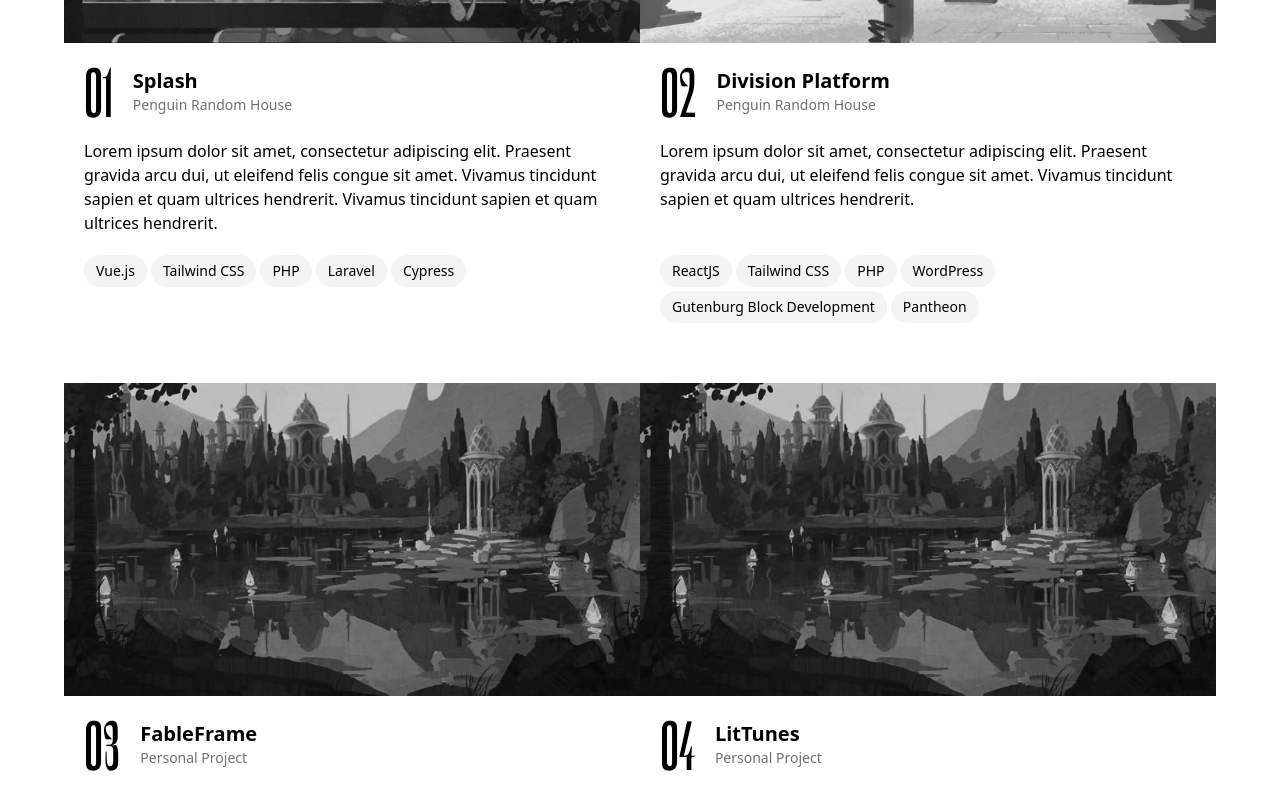
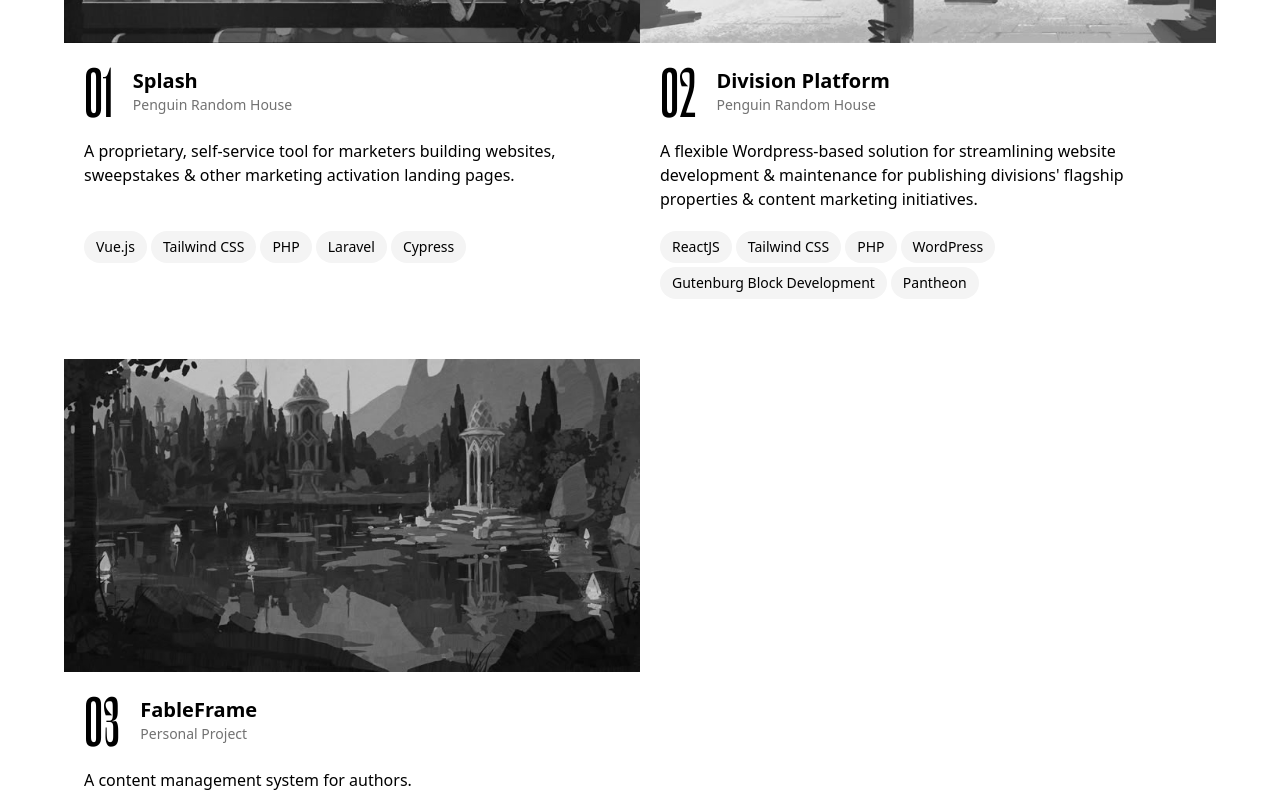
Before and after one commit to jadedeo/jade-portfolio, a React (Create React App) app: page /jade-portfolio/development in a window 1280 px wide. Shown: the part 560-1356 px from the top of the page. Built offline with nearby package versions, Linux system fonts and the light colour scheme.

Commit message:
more prh wip

```diff
--- a/src/components/TextImage.js
+++ b/src/components/TextImage.js
@@ -19,7 +19,7 @@ const TextImage = ({
 		>
 			<motion.div
 				// whileHover={{ scale: 1.05 }}
-				className={`cursor-pointer w-full h-full max-h-[600px] overflow-hidden p-9 bg-gray-100 place-content-center ${
+				className={`w-full h-full max-h-[600px] overflow-hidden p-9 bg-gray-100 place-content-center ${
 					imagePlacement === "right" ? "order-1" : "order-[-1]"
 				}`}
 			>
--- a/src/pages/Design.js
+++ b/src/pages/Design.js
@@ -25,7 +25,7 @@ const Design = () => {
 
 				<section
 					id="design-projects-list"
-					className="grid sm:grid-cols-2 grid-cols-1 gap-y-10 py-5 max-w-screen-xl mx-auto"
+					className="grid md:grid-cols-2 grid-cols-1 gap-y-10 py-5 max-w-screen-xl mx-auto"
 				>
 					{designProjectList.map((project, index) => {
 						return (
--- a/src/pages/Development.js
+++ b/src/pages/Development.js
@@ -19,7 +19,7 @@ const Development = () => {
 
 				<section
 					id="design-projects-list"
-					className="grid sm:grid-cols-2 grid-cols-1 gap-y-10 py-5 max-w-screen-xl mx-auto"
+					className="grid md:grid-cols-2 grid-cols-1 gap-y-10 py-5 max-w-screen-xl mx-auto"
 				>
 					{devProjectList.map((project, index) => {
 						return (
--- a/src/pages/DivisionPlatform.js
+++ b/src/pages/DivisionPlatform.js
@@ -38,7 +38,7 @@ const DivisionPlatform = () => {
 				<div className="flex flex-col gap-[100px] px-[5%] mt-[100px]">
 					<FadeSnapSection>
 						<section className="py-[50px] w-full max-w-screen-lg mx-auto ">
-							<div className="grid grid-cols-[1fr,1fr,2fr] sm:flex-nowrap gap-x-[5%] gap-y-14">
+							<div className="grid md:grid-cols-[1fr,1fr,2fr]  grid-cols-[1fr,1fr] sm:flex-nowrap gap-x-[5%] gap-y-14">
 								<div className="min-w-fit">
 									<h3 className="text-xl font-bold mb-2">
 										Role
@@ -70,26 +70,30 @@ const DivisionPlatform = () => {
 
 					<FadeSnapSection>
 						<section className="w-full max-w-screen-lg mx-auto my-10 flex flex-col gap-5">
-							<TextGroup
-								heading="Purpose + Impact"
-								subheading="In-house tech support & decreasing digital footprint"
-							>
+							<TextGroup heading="overall impact">
 								<p>
-									Lorem ipsum dolor sit amet, consectetur
-									adipiscing elit. Praesent gravida arcu dui,
-									ut eleifend felis congue sit amet. Vivamus
-									tincidunt sapien et quam ultrices hendrerit.
-									Vivamus tincidunt sapien et quam ultrices
-									hendrerit. Lorem ipsum dolor sit amet,
-									consectetur adipiscing elit. Praesent
-									gravida arcu dui, ut eleifend felis congue
-									sit amet. Vivamus tincidunt sapien et quam
-									ultrices hendrerit. Vivamus tincidunt sapien
-									et quam ultrices hendrerit.
+									By streamlining site creation and
+									integrating directly with PRH’s title data,
+									the platform{" "}
+									<strong>
+										cut launch timelines to just a few
+										weeks, eliminated the need for external
+										dev resources, and ensured ongoing
+										compliance with legal, security, and
+										accessibility standards
+									</strong>
+									. Its adoption enabled scalable content
+									management, enhanced marketing capabilities,
+									and a consistent user experience across
+									dozens of imprint sites.
+								</p>
+
+								<p>
+									Sites built with Division Platform include:
 								</p>
 							</TextGroup>
 
-							<section className="grid grid-cols-5 gap-5 justify-items-center items-center mt-3">
+							<section className="grid grid-cols-3 md:grid-cols-5 gap-5 justify-items-center items-center mt-3">
 								<a
 									href="https://crownpublishing.com/"
 									target="_blank"
@@ -156,11 +160,12 @@ const DivisionPlatform = () => {
 									imagePlacement="left"
 								>
 									<p className="mt-3">
-										In addition to allowing authors to share
-										social links pointing the the audio
-										download, the audiobook share modal
-										embed allows the WCA to showcase an
-										embeddable audio player on a site.
+										[REWRITE THIS] In addition to allowing
+										authors to share social links pointing
+										the the audio download, the audiobook
+										share modal embed allows the WCA to
+										showcase an embeddable audio player on a
+										site.
 									</p>
 									<ul>
 										<li>
--- a/src/pages/Splash.js
+++ b/src/pages/Splash.js
@@ -24,21 +24,19 @@ const Splash = () => {
 						image={projectData.image}
 					>
 						<p>
-							Division Platform is a flexible, WordPress-based web
-							framework developed to support Penguin Random
-							House's diverse publishing divisions and imprints.
-							The system provides a centralized yet highly
-							customizable way to create industry-facing websites,
-							automatically syncing book metadata from PRH's
-							internal systems while maintaining each imprint’s
-							distinct visual identity.
+							Splash is a self-service tool to build landing pages
+							with the intention of driving awareness, sales, and
+							newsletter sign-ups for books and authors. Splash
+							also now supports basic sweepstakes that were
+							previously found in SWAT, as well as more complex
+							sweepstakes.
 						</p>
 					</Hero>
 				</FadeSnapSection>
 				<div className="flex flex-col gap-[100px] px-[5%] mt-[100px]">
 					<FadeSnapSection>
 						<section className="py-[50px] w-full max-w-screen-lg mx-auto ">
-							<div className="grid grid-cols-[1fr,1fr,2fr] sm:flex-nowrap gap-x-[5%] gap-y-14">
+							<div className="grid md:grid-cols-[1fr,1fr,2fr]  grid-cols-[1fr,1fr]  sm:flex-nowrap gap-x-[5%] gap-y-14">
 								<div className="min-w-fit">
 									<h3 className="text-xl font-bold mb-2">
 										Role
@@ -69,33 +67,75 @@ const Splash = () => {
 					</FadeSnapSection>
 
 					<FadeSnapSection>
+						<section className=" w-full max-w-screen-lg mx-auto my-10">
+							<TextGroup heading="app overview"></TextGroup>
+							<section className="flex flex-col gap-10 mt-5">
+								<TextImage
+									// heading="Team List Module"
+									subheading="Splash Dashboard"
+									image="prhProjects/splashDash.png"
+									imageAlt="splash dashboard"
+									imagePlacement="left"
+								>
+									<p className="mt-3">
+										Lorem ipsum blah blah
+									</p>
+									<ul>
+										<li>
+											Nullam dapibus cursus dui, eget
+											egestas elit tempus a. Curabitur a
+											feugiat ex, sit amet consectetur
+											nibh.
+										</li>
+									</ul>
+								</TextImage>
+								<TextImage
+									// heading="Team List Module"
+									subheading="Splash Admin"
+									image="prhProjects/splashAdmin.png"
+									imageAlt="splash admin"
+									imagePlacement="left"
+								>
+									<p className="mt-3">
+										Lorem ipsum blah blah
+									</p>
+									<ul>
+										<li>
+											Nullam dapibus cursus dui, eget
+											egestas elit tempus a. Curabitur a
+											feugiat ex, sit amet consectetur
+											nibh.
+										</li>
+									</ul>
+								</TextImage>
+							</section>
+						</section>
+					</FadeSnapSection>
+
+					<FadeSnapSection>
 						<section className="w-full max-w-screen-lg mx-auto my-10 flex flex-col gap-5">
-							<TextGroup
-								heading="Purpose + Impact"
-								subheading="In-house tech support & decreasing digital footprint"
-							>
+							<TextGroup heading="overall impact">
 								<p>
-									Division Platform is a flexible,
-									WordPress-based web framework developed to
-									support Penguin Random House's diverse
-									publishing divisions and imprints. The
-									system provides a centralized yet highly
-									customizable way to create industry-facing
-									websites, automatically syncing book
-									metadata from PRH's internal systems while
-									maintaining each imprint’s distinct visual
-									identity.
+									For the platform as a whole, in the first
+									three quarters of 2023, the team saw page
+									views increase more than 10% & purchase
+									clicks more than 70% since 2022. As of April
+									2024, Splash sites averaged 800,000 total
+									monthly visits.
+								</p>
+								<p>
+									Among live Splash sites are the following:
 								</p>
 							</TextGroup>
 
-							<section className="grid grid-cols-5 gap-5 justify-items-center items-center mt-3">
+							<section className="grid grid-cols-3 md:grid-cols-5 gap-5 justify-items-center items-center mt-3">
 								<a
 									href="https://crownpublishing.com/"
 									target="_blank"
 									rel="noreferrer"
 								>
 									<img
-										className="max-h-[75px]"
+										className="max-h-[75px] grayscale hover:grayscale-0 transition-[filter] duration-500 ease-in-out"
 										src="prhProjects/crownLogo.png"
 									/>
 								</a>
@@ -105,7 +145,7 @@ const Splash = () => {
 									rel="noreferrer"
 								>
 									<img
-										className="max-h-[75px] "
+										className="max-h-[75px] grayscale hover:grayscale-0 transition-[filter] duration-500 ease-in-out"
 										src="prhProjects/brrLogo.png"
 									/>
 								</a>
@@ -115,7 +155,7 @@ const Splash = () => {
 									rel="noreferrer"
 								>
 									<img
-										className="max-h-[75px]"
+										className="max-h-[75px] grayscale hover:grayscale-0 transition-[filter] duration-500 ease-in-out"
 										src="prhProjects/kokilaLogo.avif"
 									/>
 								</a>
@@ -125,8 +165,8 @@ const Splash = () => {
 									rel="noreferrer"
 								>
 									<img
-										className="max-h-[75px]"
-										src="prhProjects/audioLogo.png"
+										className="max-h-[75px] grayscale hover:grayscale-0 transition-[filter] duration-500 ease-in-out"
+										src="prhProjects/audioLogo2.avif"
 									/>
 								</a>
 								<a
@@ -135,7 +175,7 @@ const Splash = () => {
 									rel="noreferrer"
 								>
 									<img
-										className="max-h-[75px]"
+										className="max-h-[75px] grayscale hover:grayscale-0 transition-[filter] duration-500 ease-in-out"
 										src="prhProjects/kddLogo.jpg"
 									/>
 								</a>
@@ -147,14 +187,52 @@ const Splash = () => {
 						<section className=" w-full max-w-screen-lg mx-auto my-10">
 							<TextGroup heading="Gift with Purchase">
 								<p>
-									Lorem ipsum dolor sit amet, consectetur
-									adipiscing elit. Praesent gravida arcu dui,
-									ut eleifend felis congue sit amet. Vivamus
-									tincidunt sapien et quam ultrices hendrerit.
-									Vivamus tincidunt sapien et quam ultrices
-									hendrerit.
+									The Gift with Purchase module launched as
+									one of Splash’s most impactful feature
+									additions,{" "}
+									<strong>
+										aimed at helping PRH teams drive
+										consumer engagement and boost book
+										sales—especially during preorder
+										campaigns
+									</strong>
+									.
+								</p>
+								<p>
+									By enabling purchase incentive offers to run
+									directly on existing Splash pages, the
+									feature{" "}
+									<strong>
+										reduced reliance on third-party
+										platforms, ensured legal and security
+										compliance for data collection, and
+										streamlined workflows for marketing
+										teams
+									</strong>
+									. It was designed to support a wide range of
+									promotional formats and empower teams to
+									deliver a more cohesive, brand-aligned
+									experience for readers.
 								</p>
 							</TextGroup>
+
+							{/* <TextGroup subheading="how it works">
+								<p className="mt-3">
+									On the frontend, the module features a form
+									that allows consumers to submit their proof
+									of purchase information in order to receive
+									either a digital gift (supplied immediately)
+									or another type of gift (requiring manual
+									work on your part to fulfill the offer).
+								</p>
+								<p>
+									Once the pre-set module expiration date and
+									time is reached, the module will
+									automatically disappear from the page and
+									consumers will no longer be able to see it
+									and/or submit a form.
+								</p>
+							</TextGroup> */}
 
 							<section className="flex flex-col gap-10 mt-10">
 								<TextImage
@@ -165,12 +243,7 @@ const Splash = () => {
 									imagePlacement="left"
 								>
 									<p className="mt-3">
-										Lorem ipsum dolor sit amet, consectetur
-										adipiscing elit. Aenean commodo
-										vulputate sollicitudin. Sed accumsan
-										nisi purus, et aliquam orci sagittis eu.
-										In eleifend faucibus sapien eu
-										imperdiet.
+										Lorem ipsum blah blah
 									</p>
 									<ul>
 										<li>
@@ -234,6 +307,18 @@ const Splash = () => {
 							</section>
 						</section>
 					</FadeSnapSection>
+
+					<FadeSnapSection>
+						<section className=" w-full max-w-screen-lg mx-auto my-10">
+							<TextGroup heading="Vue 3 migration">
+								<p>
+									Beginning in Fall 2023, the Splash
+									application underwent a extensive upgrade
+									from Vue 2 to 3. This included ...
+								</p>
+							</TextGroup>
+						</section>
+					</FadeSnapSection>
 				</div>
 			</main>
 		</>
--- a/src/resources/designProjectList.json
+++ b/src/resources/designProjectList.json
@@ -1,23 +1,23 @@
 [
 	{
-		"title": "San Francisco Recreation + Parks",
+		"title": "San Francisco Recreation & Parks",
 		"subtitle": "MHCI Capstone",
 		"description": "Lorem ipsum dolor sit amet, consectetur adipiscing elit. Praesent gravida arcu dui, ut eleifend felis congue sit amet. Vivamus tincidunt sapien et quam ultrices hendrerit.",
 		"tags": ["Service Design", "UX Design", "UI Design"],
 		"image": "projectPlaceholder.png"
 	},
 	{
-		"title": "Libby + TBR Integration",
-		"subtitle": "Personal Project",
+		"title": "ADHD Accessibility at Giant Eagle",
+		"subtitle": "MHCI Capstone",
 		"description": "Lorem ipsum dolor sit amet, consectetur adipiscing elit. Praesent gravida arcu dui, ut eleifend felis congue sit amet. Vivamus tincidunt sapien et quam ultrices hendrerit. Praesent gravida arcu dui, ut eleifend felis congue sit amet.",
 		"tags": ["UX Design", "UI Design"],
 		"image": "projectPlaceholder.png"
 	},
 	{
-		"title": "Project Title Three",
-		"subtitle": "Project Subtitle",
-		"description": "Lorem ipsum dolor sit amet, consectetur adipiscing elit. Praesent gravida arcu dui, ut eleifend felis congue sit amet.",
-		"tags": ["UX Design", "UI Design", "Service Design"],
+		"title": "Libby & TBR Integration",
+		"subtitle": "Personal Project",
+		"description": "Lorem ipsum dolor sit amet, consectetur adipiscing elit. Praesent gravida arcu dui, ut eleifend felis congue sit amet. Vivamus tincidunt sapien et quam ultrices hendrerit. Praesent gravida arcu dui, ut eleifend felis congue sit amet.",
+		"tags": ["UX Design", "UI Design"],
 		"image": "projectPlaceholder.png"
 	}
 ]
--- a/src/resources/devProjectList.json
+++ b/src/resources/devProjectList.json
@@ -4,7 +4,7 @@
 		"title": "Splash",
 		"subtitle": "Penguin Random House",
 		"type": "primary",
-		"description": "Lorem ipsum dolor sit amet, consectetur adipiscing elit. Praesent gravida arcu dui, ut eleifend felis congue sit amet. Vivamus tincidunt sapien et quam ultrices hendrerit. Vivamus tincidunt sapien et quam ultrices hendrerit.",
+		"description": "A proprietary, self-service tool for marketers building websites, sweepstakes & other marketing activation landing pages.",
 		"image": "placeholder1.jpeg",
 		"tags": ["Vue.js", "Tailwind CSS", "PHP", "Laravel", "Cypress"],
 		"link": "/development/splash"
@@ -14,7 +14,7 @@
 		"title": "Division Platform",
 		"subtitle": "Penguin Random House",
 		"type": "primary",
-		"description": "Lorem ipsum dolor sit amet, consectetur adipiscing elit. Praesent gravida arcu dui, ut eleifend felis congue sit amet. Vivamus tincidunt sapien et quam ultrices hendrerit.",
+		"description": "A flexible Wordpress-based solution for streamlining website development & maintenance for publishing divisions' flagship properties & content marketing initiatives.",
 		"image": "placeholder2.jpeg",
 		"tags": [
 			"ReactJS",
@@ -31,7 +31,7 @@
 		"title": "FableFrame",
 		"subtitle": "Personal Project",
 		"type": "secondary",
-		"description": "Lorem ipsum dolor sit amet, consectetur adipiscing elit. Praesent gravida arcu dui, ut eleifend felis congue sit amet. ",
+		"description": "A content management system for authors.",
 		"image": "placeholder3.jpeg",
 		"tags": [
 			"ReactJS",
@@ -42,15 +42,5 @@
 			"MongoDB"
 		],
 		"link": "/development/divisionplatform"
-	},
-	{
-		"id": 4,
-		"title": "LitTunes",
-		"subtitle": "Personal Project",
-		"type": "secondary",
-		"description": "Lorem ipsum dolor sit amet, consectetur adipiscing elit. Praesent gravida arcu dui, ut eleifend felis congue sit amet. ",
-		"image": "placeholder3.jpeg",
-		"tags": ["ReactJS", "React Redux"],
-		"link": "/development/divisionplatform"
 	}
 ]
```
Also changed, not shown: public/development/prhProjects/splashAdmin.png (added), public/development/prhProjects/splashDash.png (added).
